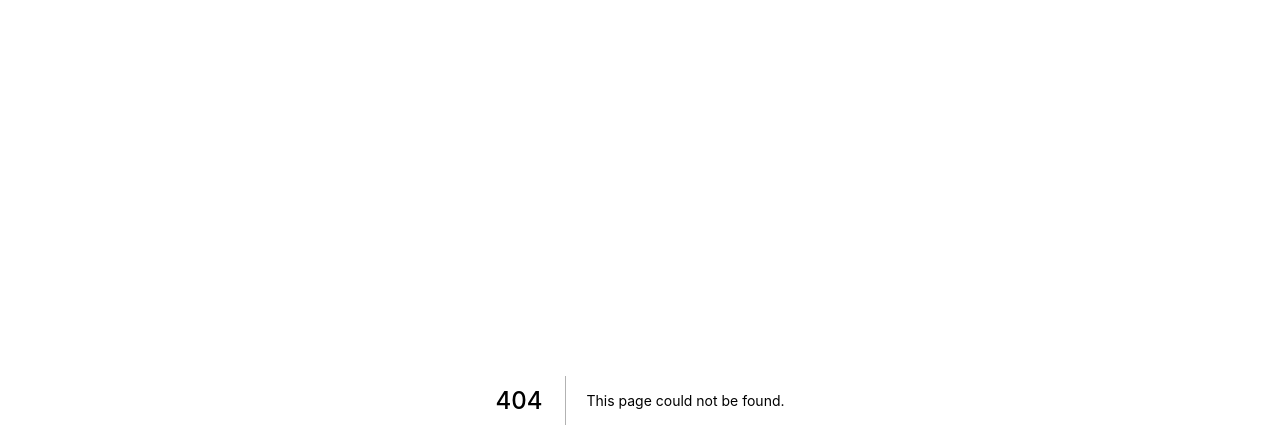
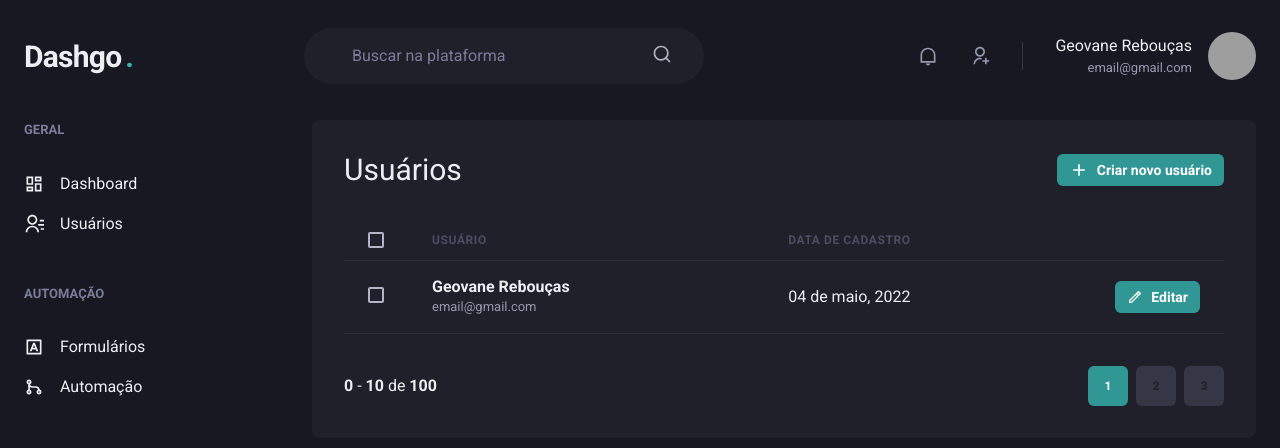
Before and after one commit to GeovaneReboucas/dashgo, a Next.js app: page /users in a window 1280 px wide. Before the commit this address had no page. Shown: the top 448 px of the page. Built offline with nearby package versions, Linux system fonts and the light colour scheme; grey boxes are pictures that could not be loaded.

Commit message:
feat: creating dashboard, listing and user creation pages

```diff
--- /dev/null
+++ b/src/pages/users/index.tsx
@@ -0,0 +1,65 @@
+import { Box, Button, Checkbox, Flex, Heading, Icon, Table, Tbody, Td, Text, Th, Thead, Tr } from "@chakra-ui/react";
+import { RiAddLine, RiPencilLine } from "react-icons/ri";
+
+import { Header } from "../../components/Header";
+import { Pagination } from "../../components/Pagination";
+import { Sidebar } from "../../components/Sidebar";
+
+export default function UserList() {
+    return (
+        <Box>
+            <Header />
+
+            <Flex w='100%' maxWidth={1280} my='6' mx='auto' px='6'>
+                <Sidebar />
+
+                <Box flex='1' borderRadius={8} bg='gray.800' p='8'>
+                    <Flex mb='8' justify='space-between' align='center'>
+                        <Heading size='lg' fontWeight='normal'>
+                            Usuários
+                        </Heading>
+
+                        <Button as='a' size='sm' fontSize='sm' colorScheme='teal' leftIcon={<Icon as={RiAddLine} fontSize='20' />}>
+                            Criar novo usuário
+                        </Button>
+                    </Flex>
+
+                    <Table colorScheme='whiteAlpha'>
+                        <Thead>
+                            <Tr>
+                                <Th px='6' color='gray.300' width='8'>
+                                    <Checkbox colorScheme='teal' />
+                                </Th>
+                                <Th> Usuário </Th>
+                                <Th> Data de cadastro </Th>
+                                <Th width='8'></Th>
+                            </Tr>
+                        </Thead>
+
+                        <Tbody>
+                            <Tr>
+                                <Td px='6'>
+                                    <Checkbox colorScheme='teal' />
+                                </Td>
+                                <Td>
+                                    <Box>
+                                        <Text fontWeight='bold'>Geovane Rebouças</Text>
+                                        <Text fontSize='small' color='gray.300'>email@gmail.com</Text>
+                                    </Box>
+                                </Td>
+                                <Td>04 de maio, 2022</Td>
+                                <Td>
+                                    <Button as='a' size='sm' fontSize='sm' colorScheme='teal' leftIcon={<Icon as={RiPencilLine} fontSize='16' />}>
+                                        Editar
+                                    </Button>
+                                </Td>
+                            </Tr>
+                        </Tbody>
+                    </Table>
+
+                    <Pagination />
+                </Box>
+            </Flex>
+        </Box>
+    )
+}
```
Also changed, not shown: src/pages/dashboard.tsx (+79 -2 lines), src/pages/users/create.tsx (added, +42 -0 lines).
